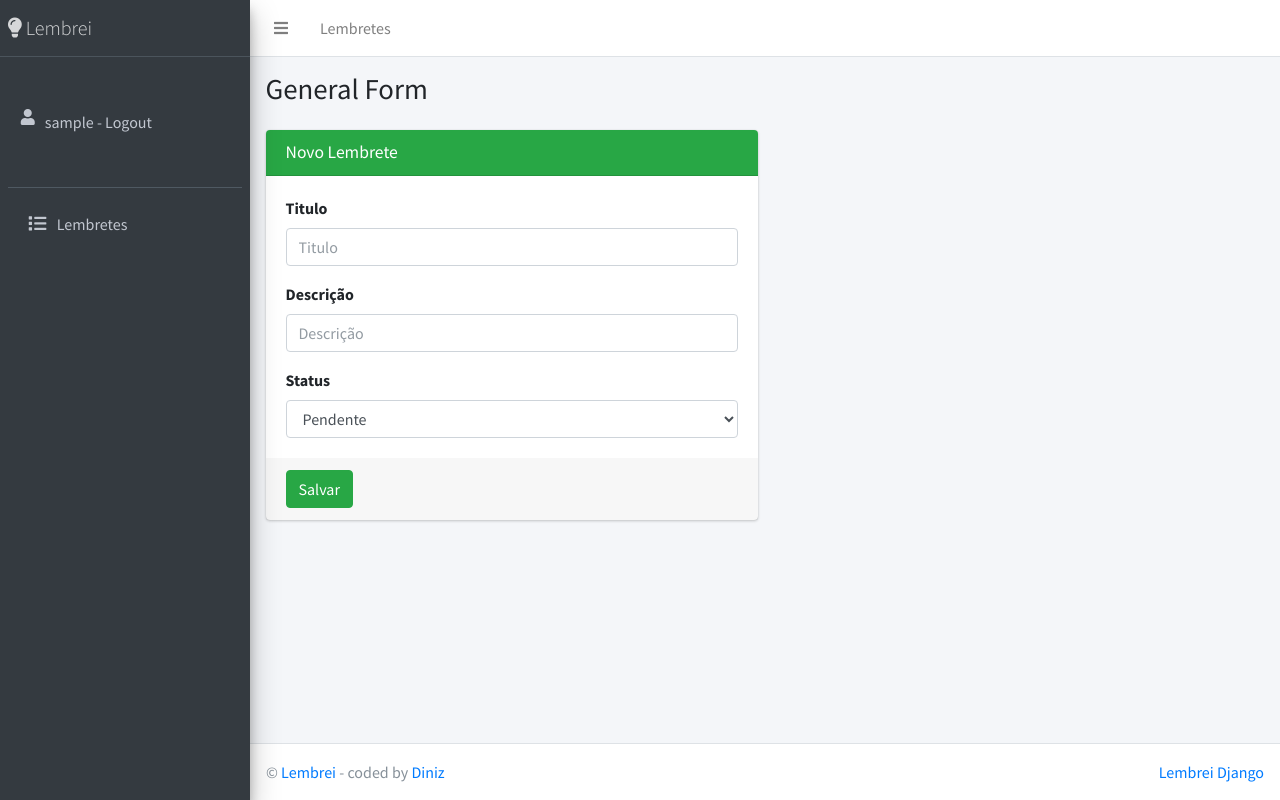
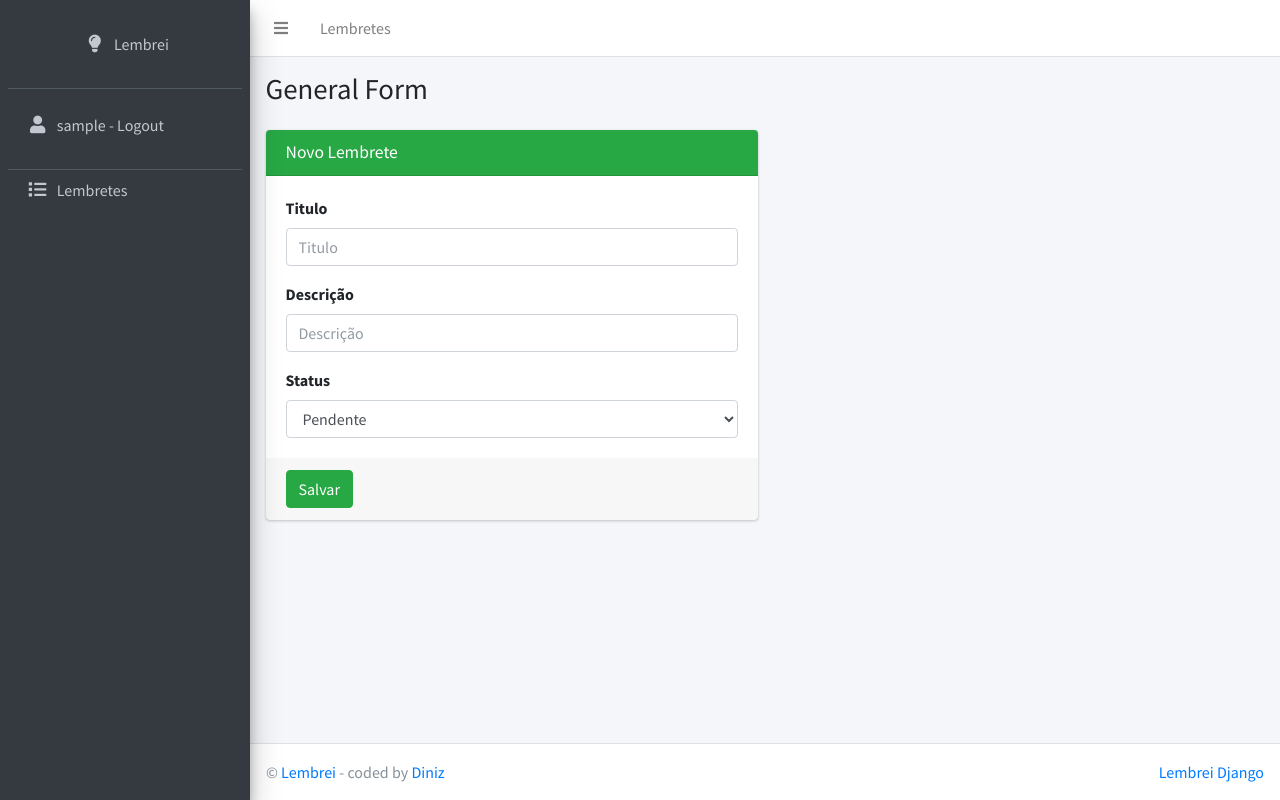
Before and after one commit to DEV-MatheusDiniz/Lembrei, a Django app: page /addLembrete in a window 1280 px wide. Run offline with Django 3.2, Linux system fonts and the light colour scheme; a user stored in the database is signed in; tables that the repository leaves empty hold one stand-in row (values such as "Sample post"); style sheets or scripts are compiled from the project's sources; some libraries are stand-ins or nearby versions.

Commit message:
Alterando sidebar

```diff
--- a/apps/templates/includes/sidebar.html
+++ b/apps/templates/includes/sidebar.html
@@ -1,30 +1,30 @@
   <!-- Main Sidebar Container -->
   <aside class="main-sidebar sidebar-dark-primary elevation-4">
-    <!-- Brand Logo -->
-    <a href="{% url 'lembretes' %}" class="brand-link">
-      <i class="nav-icon fas fa-lightbulb"></i>
-      <span class="brand-text font-weight-light">Lembrei</span>
-    </a>
 
     <!-- Sidebar -->
     <div class="sidebar">
-      <!-- Sidebar user panel (optional) -->
-      <div class="user-panel mt-5 pb-5 mb-3 d-flex">
-        <div class="image">
-          <a class="d-block">
-            <i class="nav-icon fas fa-user"></i>
-          </a>
-        </div>
-        <div class="info">
-          <a href="{% url 'login' %}" class="d-block">
-            {{ request.user.username }} - Logout
-          </a>
-        </div>
-      </div>
-
-
       <!-- Sidebar Menu -->
       <nav class="mt-2">
+        <ul class="nav nav-pills nav-sidebar flex-column user-panel" data-widget="treeview" role="menu" data-accordion="false">
+          <!-- Add icons to the links using the .nav-icon class
+               with font-awesome or any other icon font library -->
+          <li class="nav-item has-treeview">
+            <a class="nav-link text-center mt-3 pb-3 mb-3">
+              <i class="nav-icon fas fa-lightbulb"></i>
+              <p>Lembrei</p>
+            </a>
+          </li>
+        </ul>
+        <ul class="nav nav-pills nav-sidebar flex-column user-panel" data-widget="treeview" role="menu" data-accordion="false">
+          <!-- Add icons to the links using the .nav-icon class
+               with font-awesome or any other icon font library -->
+          <li class="nav-item has-treeview">
+            <a href="{% url 'login' %}" class="nav-link mt-3 pb-3 mb-3">
+              <i class="nav-icon fas fa-user"></i>
+              <p>{{ request.user.username }} - Logout</p>
+            </a>
+          </li>
+        </ul>
         <ul class="nav nav-pills nav-sidebar flex-column" data-widget="treeview" role="menu" data-accordion="false">
           <!-- Add icons to the links using the .nav-icon class
                with font-awesome or any other icon font library -->
```
